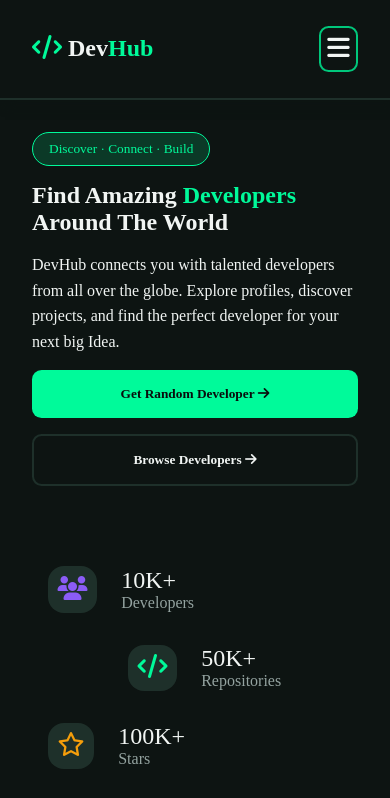
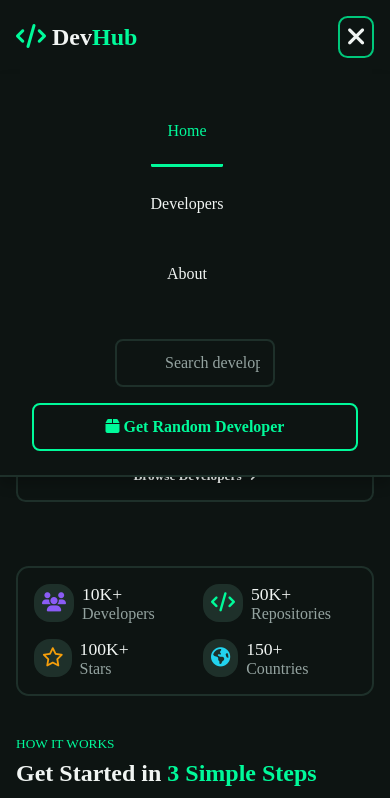
Before and after one commit to ezejude625-hue/DevHub, a plain HTML site: page index.html in a window 390 px wide. Both pictures are taken after a click on the button "Open navigation". Shown: the top 798 px of the page. Drawn offline with Linux system fonts and the light colour scheme.

Commit message:
Still Fixing Responsiveness

```diff
--- a/css/about.css
+++ b/css/about.css
@@ -47,6 +47,7 @@ body {
     align-items: center;
     justify-content: space-between;
     padding: 0.6rem 2rem;
+    z-index: 10;
     user-select: none;
     border-bottom: 2px solid var(--borders);
     background: var(--surface);
@@ -58,7 +59,7 @@ body {
         display: flex;
         justify-content: space-evenly;
         align-items: center;
-        gap: 6rem;
+        gap: clamp(0.75rem, 1.5vw, 1.5rem);
         padding: 1rem;
         list-style: none;
 
@@ -87,10 +88,11 @@ body {
     & .navbar__cta {
         display: flex;
         justify-content: space-between;
-        gap: 2rem;
+        gap: 1rem;
         align-items: center;
 
         & .nav__input {
+            width: clamp(10rem, 18vw, 16rem);
             background-color: transparent;
             border: 2px solid var(--borders);
             border-radius: 0.5rem;
@@ -119,6 +121,33 @@ body {
             padding: 0.8rem;
         }
     }
+}
+
+.navbar {
+    display: flex;
+    align-items: center;
+    justify-content: space-between;
+    flex: 1;
+    margin-left: 2rem;
+}
+
+.mobile__menu__btn {
+    display: none;
+    border: 2px solid var(--primary_dark);
+    border-radius: 0.6rem;
+    background: transparent;
+    color: var(--main_text);
+    padding: 0.4rem;
+    font-size: 1.6rem;
+}
+
+button,
+input {
+    font-family: "Jetbrains Mono";
+}
+
+button {
+    cursor: pointer;
 }
 
 /* main */
@@ -161,7 +190,17 @@ button {
     display: flex;
     justify-content: space-between;
     align-items: center;
-    margin: 2rem;
+    gap: 2rem;
+    margin: 2rem clamp(1rem, 4vw, 2rem);
+}
+
+.hero__part1 {
+    min-width: 0;
+}
+
+.hero__heading {
+    font-size: clamp(2.25rem, 5vw, 4rem);
+    line-height: 1.1;
 }
 
 .hero__stats__text {
@@ -221,7 +260,8 @@ button {
     display: flex;
     justify-content: space-between;
     align-items: center;
-    margin: 2rem;
+    gap: 1.5rem;
+    margin: 2rem clamp(1rem, 4vw, 2rem);
     border: 1px solid var(--borders);
     border-radius: 0.5rem;
     padding: 1.5rem;
@@ -255,9 +295,11 @@ button {
 
 .footer {
     display: flex;
+    flex-wrap: wrap;
     justify-content: space-between;
     align-items: center;
-    padding: 40px;
+    gap: 1.8rem;
+    padding: clamp(1.5rem, 4vw, 2.5rem);
     border-top: 2px solid var(--borders);
     line-height: 1.8;
 
--- a/css/developer.css
+++ b/css/developer.css
@@ -47,6 +47,7 @@ body {
     align-items: center;
     justify-content: space-between;
     padding: 0.6rem 2rem;
+    z-index: 10;
     user-select: none;
     border-bottom: 2px solid var(--borders);
     background: var(--surface);
@@ -58,7 +59,7 @@ body {
         display: flex;
         justify-content: space-evenly;
         align-items: center;
-        gap: 6rem;
+        gap: clamp(0.75rem, 1.5vw, 1.5rem);
         padding: 1rem;
         list-style: none;
 
@@ -87,10 +88,11 @@ body {
     & .navbar__cta {
         display: flex;
         justify-content: space-between;
-        gap: 2rem;
+        gap: 1rem;
         align-items: center;
 
         & .nav__input {
+            width: clamp(10rem, 18vw, 16rem);
             background-color: transparent;
             border: 2px solid var(--borders);
             border-radius: 0.5rem;
@@ -119,6 +121,33 @@ body {
             padding: 0.8rem;
         }
     }
+}
+
+.navbar {
+    display: flex;
+    align-items: center;
+    justify-content: space-between;
+    flex: 1;
+    margin-left: 2rem;
+}
+
+.mobile__menu__btn {
+    display: none;
+    border: 2px solid var(--primary_dark);
+    border-radius: 0.6rem;
+    background: transparent;
+    color: var(--main_text);
+    padding: 0.4rem;
+    font-size: 1.6rem;
+}
+
+button,
+input {
+    font-family: "Jetbrains Mono";
+}
+
+button {
+    cursor: pointer;
 }
 
 /* main */
--- /dev/null
+++ b/css/responsive-pages.css
@@ -0,0 +1,112 @@
+@media (max-width: 1100px) {
+    .header {
+        position: sticky;
+        flex-wrap: wrap;
+        padding-inline: clamp(1rem, 4vw, 2rem);
+    }
+
+    .header .navbar {
+        display: none;
+        position: absolute;
+        top: 100%;
+        left: 0;
+        right: 0;
+        flex: none;
+        flex-direction: column;
+        align-items: stretch;
+        gap: 1rem;
+        margin-left: 0;
+        padding: 1rem clamp(1rem, 4vw, 2rem) 1.5rem;
+        border-bottom: 2px solid var(--borders);
+        background: var(--surface);
+        box-shadow: 0 8px 12px rgb(0 0 0 / 20%);
+    }
+
+    .header .nav__link__cover {
+        flex-direction: column;
+        align-items: stretch;
+        gap: 0.5rem;
+        padding: 0;
+        margin-right: 0;
+    }
+
+    .header .nav__link__cover .nav__link {
+        display: block;
+        padding: 0.75rem;
+    }
+
+    .header .navbar__cta {
+        flex-direction: column;
+        align-items: stretch;
+        gap: 0.75rem;
+    }
+
+    .header .navbar__cta .nav__input__cover {
+        display: block;
+    }
+
+    .header .navbar__cta .nav__input,
+    .header .navbar__cta .nav__cta__btn {
+        width: 100%;
+    }
+
+    .header .menu__btn__container {
+        display: block;
+    }
+
+    .mobile__menu__btn {
+        display: inline-flex;
+        align-items: center;
+        justify-content: center;
+    }
+
+    .header.header--menu-open .navbar {
+        display: flex;
+    }
+}
+
+@media (max-width: 900px) {
+    .footer {
+        display: grid;
+        grid-template-columns: repeat(2, minmax(0, 1fr));
+        align-items: start;
+        gap: 1.5rem 1rem;
+    }
+
+    .footer__desc,
+    .copy__reserved {
+        grid-column: 1 / -1;
+    }
+
+    .cta__section {
+        align-items: flex-start;
+        flex-direction: column;
+    }
+}
+
+@media (max-width: 640px) {
+    .hero__section {
+        flex-direction: column;
+        align-items: stretch;
+        gap: 1.5rem;
+    }
+
+    .cta__section {
+        align-items: stretch;
+        gap: 1.5rem;
+    }
+
+    .cta__desc {
+        flex-direction: column;
+        align-items: flex-start;
+    }
+
+    .cta__icon {
+        font-size: 2rem;
+    }
+
+    .cta__btn,
+    .cta__btn button {
+        width: 100%;
+    }
+}
--- a/css/style.css
+++ b/css/style.css
@@ -43,10 +43,11 @@ body {
 .header {
     position: sticky;
     top: 0;
+    z-index: 10;
     display: flex;
     align-items: center;
     justify-content: space-between;
-    padding: 0.6rem 2rem;
+    padding: 0.6rem clamp(1rem, 4vw, 2rem);
     user-select: none;
     border-bottom: 2px solid var(--borders);
     background: var(--surface);
@@ -54,18 +55,19 @@ body {
 
     /* navbar */
     & .navbar {
-        display: none;
-        /* Come Back to This it was a flex*/
+        display: flex;
         align-items: center;
         justify-content: space-between;
+        flex: 1;
+        margin-left: 2rem;
 
         & .nav__link__cover {
             display: flex;
             justify-content: space-evenly;
             align-items: center;
-            gap: 6rem;
+            gap: clamp(0.75rem, 1.5vw, 1.5rem);
             padding: 1rem;
-            margin-right: 1.6rem;
+            margin-right: 1rem;
             list-style: none;
 
             & .nav__link {
@@ -93,10 +95,11 @@ body {
         & .navbar__cta {
             display: flex;
             justify-content: space-between;
-            gap: 2rem;
+            gap: 1rem;
             align-items: center;
 
             & .nav__input {
+                width: clamp(10rem, 18vw, 16rem);
                 background-color: transparent;
                 border: 2px solid var(--borders);
                 border-radius: 0.5rem;
@@ -131,6 +134,7 @@ body {
 /* mobile navbar */
 
 .mobile__menu__btn {
+    display: none;
     border: 2px solid var(--primary_dark);
     border-radius: 0.6rem;
     background: transparent;
@@ -179,7 +183,17 @@ button {
     display: flex;
     justify-content: space-between;
     align-items: center;
-    margin: 2rem;
+    gap: 2rem;
+    margin: 2rem clamp(1rem, 4vw, 2rem);
+}
+
+.hero__part1 {
+    min-width: 0;
+}
+
+.hero__heading {
+    font-size: clamp(2.25rem, 5vw, 4rem);
+    line-height: 1.1;
 }
 
 .hero__stats__text {
@@ -204,6 +218,7 @@ button {
 
 .hero__cta {
     display: flex;
+    flex-wrap: wrap;
     gap: 1rem;
 }
 
@@ -229,22 +244,24 @@ button {
 /* Trustbar section */
 
 .trustBar__section {
-    display: flex;
-    justify-content: space-evenly;
+    display: grid;
+    grid-template-columns: repeat(4, minmax(0, 1fr));
     align-items: center;
+    gap: 1rem;
     border: 2px solid var(--borders);
     padding: 1rem;
-    margin: 4rem 2rem;
+    margin: 4rem clamp(1rem, 4vw, 2rem);
     border-radius: 0.8rem;
 }
 
 .trustBar__stat {
     display: flex;
     align-items: center;
-    justify-content: center;
-    gap: 1.5rem;
+    justify-content: flex-start;
+    gap: clamp(0.5rem, 1.5vw, 1.5rem);
     border-right: 2px solid var(--borders);
-    padding-right: 5rem;
+    padding-right: 0.75rem;
+    min-width: 0;
 }
 
 .trustBar__stat:last-child {
@@ -264,14 +281,14 @@ button {
 }
 
 .stat__text__num {
-    font-size: 1.5rem;
+    font-size: clamp(1rem, 2vw, 1.5rem);
     color: var(--main_text);
 }
 
 /* How it works section */
 
 .howItWorks__section {
-    margin: 2rem;
+    margin: 2rem clamp(1rem, 4vw, 2rem);
 }
 
 .howItWorks__stat__text {
@@ -366,7 +383,7 @@ button {
 /* Featured Developers section */
 
 .featuredDev__section {
-    margin: 2rem;
+    margin: 2rem clamp(1rem, 4vw, 2rem);
 
     & .featuredDev__stat__text {
         font-size: smaller;
@@ -449,7 +466,8 @@ button {
                 & .featuredDev__lang {
                     display: flex;
                     align-items: center;
-                    justify-content: center;
+                    justify-content: flex-start;
+                    flex-wrap: wrap;
                     gap: 0.5rem;
                     margin: 1rem 0;
 
@@ -493,16 +511,17 @@ button {
             }
 
             & .featuredDev__thirdLayer {
-                display: flex;
-                justify-content: space-between;
+                display: grid;
+                grid-template-columns: repeat(3, minmax(0, 1fr));
                 align-items: center;
                 text-align: center;
                 margin-top: 1.5rem;
 
                 & .featuredDev__stat {
                     display: flex;
+                    justify-content: center;
                     border-right: 2px solid var(--borders);
-                    padding-right: 1rem;
+                    padding: 0 0.35rem;
 
 
                     & .featuredDev__stat__text {
@@ -553,7 +572,8 @@ button {
     display: flex;
     justify-content: space-between;
     align-items: center;
-    margin: 3rem 2rem;
+    gap: 1.5rem;
+    margin: 3rem clamp(1rem, 4vw, 2rem);
     border: 1px solid var(--borders);
     border-radius: 0.5rem;
     padding: 1.5rem;
@@ -591,7 +611,7 @@ button {
     justify-content: space-between;
     align-items: center;
     gap: 1.8rem;
-    padding: 40px;
+    padding: clamp(1.5rem, 4vw, 2.5rem);
     border-top: 2px solid var(--borders);
     line-height: 1.8;
 
@@ -628,40 +648,37 @@ button {
 
 /* Meia Queries */
 
-/* Mobile Phones */
+/* Small screens */
 
 @media (max-width: 640px) {
 
     /* Header */
     .header {
-        padding-top: 1.6rem;
-        padding-bottom: 1.6rem;
-    }
-
-    /* Navbar */
-    .navbar {
-        display: none !important;
+        padding-top: 1rem;
+        padding-bottom: 1rem;
     }
 
     /* Hero section */
     .hero__section {
-        display: flex;
         flex-direction: column;
+        align-items: stretch;
+        gap: 1.5rem;
     }
 
     .hero__cta {
         flex-direction: column;
+        align-items: stretch;
+    }
+
+    .hero__cta button {
         width: 100%;
-        gap: 1rem;
     }
 
     /* Trustbar Section */
     .trustBar__section {
-        flex-direction: column;
-        justify-content: center;
-        align-items: flex-start;
-        border: none;
-        gap: 2rem;
+        grid-template-columns: repeat(2, minmax(0, 1fr));
+        margin-block: 2.5rem;
+        gap: 1rem;
     }
 
     .trustBar__stat {
@@ -669,8 +686,13 @@ button {
         padding-right: 0;
     }
 
-    .trustBar__stat:nth-child(even) {
-        transform: translateX(5rem);
+    .stat__icon {
+        font-size: 1.2rem;
+        padding: 0.5rem;
+    }
+
+    .stat__text__num {
+        font-size: 1.1rem;
     }
 
     /* Featured Developer */
@@ -687,18 +709,124 @@ button {
 
     /* CTA Section */
     .cta__section {
-        display: flex;
         flex-direction: column;
-        gap: 2rem;
+        align-items: stretch;
+        gap: 1.5rem;
     }
 
     .cta__desc {
-        display: flex;
         flex-direction: column;
-        align-items: center;
+        align-items: flex-start;
+    }
+
+    .cta__icon {
+        font-size: 2rem;
+    }
+
+    .cta__btn,
+    .cta__btn button {
+        width: 100%;
+    }
+
+    .footer {
+        display: grid;
+        grid-template-columns: repeat(2, minmax(0, 1fr));
+        align-items: start;
+        gap: 1.5rem 1rem;
+    }
+
+    .footer__desc,
+    .copy__reserved {
+        grid-column: 1 / -1;
     }
 }
 
 /* Tablet Devices */
 
-@media (max-width: 768px) {}
+@media (max-width: 1100px) {
+    .header {
+        position: sticky;
+        flex-wrap: wrap;
+    }
+
+    .header .navbar {
+        display: none;
+        position: absolute;
+        top: 100%;
+        left: 0;
+        right: 0;
+        flex: none;
+        flex-direction: column;
+        align-items: stretch;
+        gap: 1rem;
+        margin-left: 0;
+        padding: 1rem 2rem 1.5rem;
+        border-bottom: 2px solid var(--borders);
+        background: var(--surface);
+        box-shadow: 0 8px 12px rgb(0 0 0 / 20%);
+    }
+
+    .header .nav__link__cover {
+        flex-direction: column;
+        align-items: stretch;
+        gap: 0.5rem;
+        padding: 0;
+        margin-right: 0;
+    }
+
+    .header .nav__link__cover .nav__link {
+        display: block;
+        padding: 0.75rem;
+    }
+
+    .header .navbar__cta {
+        flex-direction: column;
+        align-items: stretch;
+        gap: 0.75rem;
+    }
+
+    .header .navbar__cta .nav__input__cover {
+        display: block;
+    }
+
+    .header .navbar__cta .nav__input,
+    .header .navbar__cta .nav__cta__btn {
+        width: 100%;
+    }
+
+    .header .menu__btn__container {
+        display: block;
+    }
+
+    .mobile__menu__btn {
+        display: inline-flex;
+        align-items: center;
+        justify-content: center;
+    }
+
+    .header.header--menu-open .navbar {
+        display: flex;
+    }
+}
+
+@media (min-width: 641px) and (max-width: 900px) {
+    .trustBar__section {
+        grid-template-columns: repeat(2, minmax(0, 1fr));
+    }
+
+    .trustBar__stat {
+        border-right: none;
+        padding-right: 0;
+    }
+
+    .cta__section {
+        align-items: flex-start;
+        flex-direction: column;
+    }
+}
+
+@media (max-width: 380px) {
+    .trustBar__section {
+        grid-template-columns: minmax(0, 1fr);
+    }
+}
--- a/index.html
+++ b/index.html
@@ -20,7 +20,7 @@
                     class="logo__heading__span">Hub</span>
             </h2>
         </div>
-        <nav class="navbar">
+        <nav class="navbar" id="siteNavbar">
             <ul class="nav__link__cover">
                 <li><a href="index.html" class="nav__link active__nav__link">Home</a></li>
                 <li><a href="developer.html" class="nav__link">Developers</a></li>
@@ -36,7 +36,10 @@
         </nav>
 
         <div class="menu__btn__container">
-            <button class="mobile__menu__btn" id="menuBtn"><i class="fa-solid fa-bars"></i></button>
+            <button class="mobile__menu__btn" id="menuBtn" type="button" aria-label="Open navigation"
+                aria-controls="siteNavbar" aria-expanded="false">
+                <i class="fa-solid fa-bars" aria-hidden="true"></i>
+            </button>
         </div>
     </header>
 
--- a/js/main.js
+++ b/js/main.js
@@ -3,11 +3,28 @@
 const initApp = () => {
   //  The DOM
 
-  const menu = document.getElementById("menu");
+  const header = document.querySelector(".header");
+  const navbar = document.getElementById("siteNavbar");
   const menuBtn = document.getElementById("menuBtn");
+  const menuIcon = menuBtn.querySelector("i");
 
   menuBtn.addEventListener("click", () => {
-    menu.classList.add("menu__open");
+    const isOpen = menuBtn.getAttribute("aria-expanded") === "true";
+
+    header.classList.toggle("header--menu-open", !isOpen);
+    menuBtn.setAttribute("aria-expanded", String(!isOpen));
+    menuBtn.setAttribute("aria-label", isOpen ? "Open navigation" : "Close navigation");
+    menuIcon.classList.toggle("fa-bars", isOpen);
+    menuIcon.classList.toggle("fa-xmark", !isOpen);
+  });
+
+  navbar.querySelectorAll("a").forEach((link) => {
+    link.addEventListener("click", () => {
+      header.classList.remove("header--menu-open");
+      menuBtn.setAttribute("aria-expanded", "false");
+      menuBtn.setAttribute("aria-label", "Open navigation");
+      menuIcon.classList.replace("fa-xmark", "fa-bars");
+    });
   });
 };
 
```
Also changed, not shown: about.html (+15 -6 lines), developer.html (+15 -6 lines).
